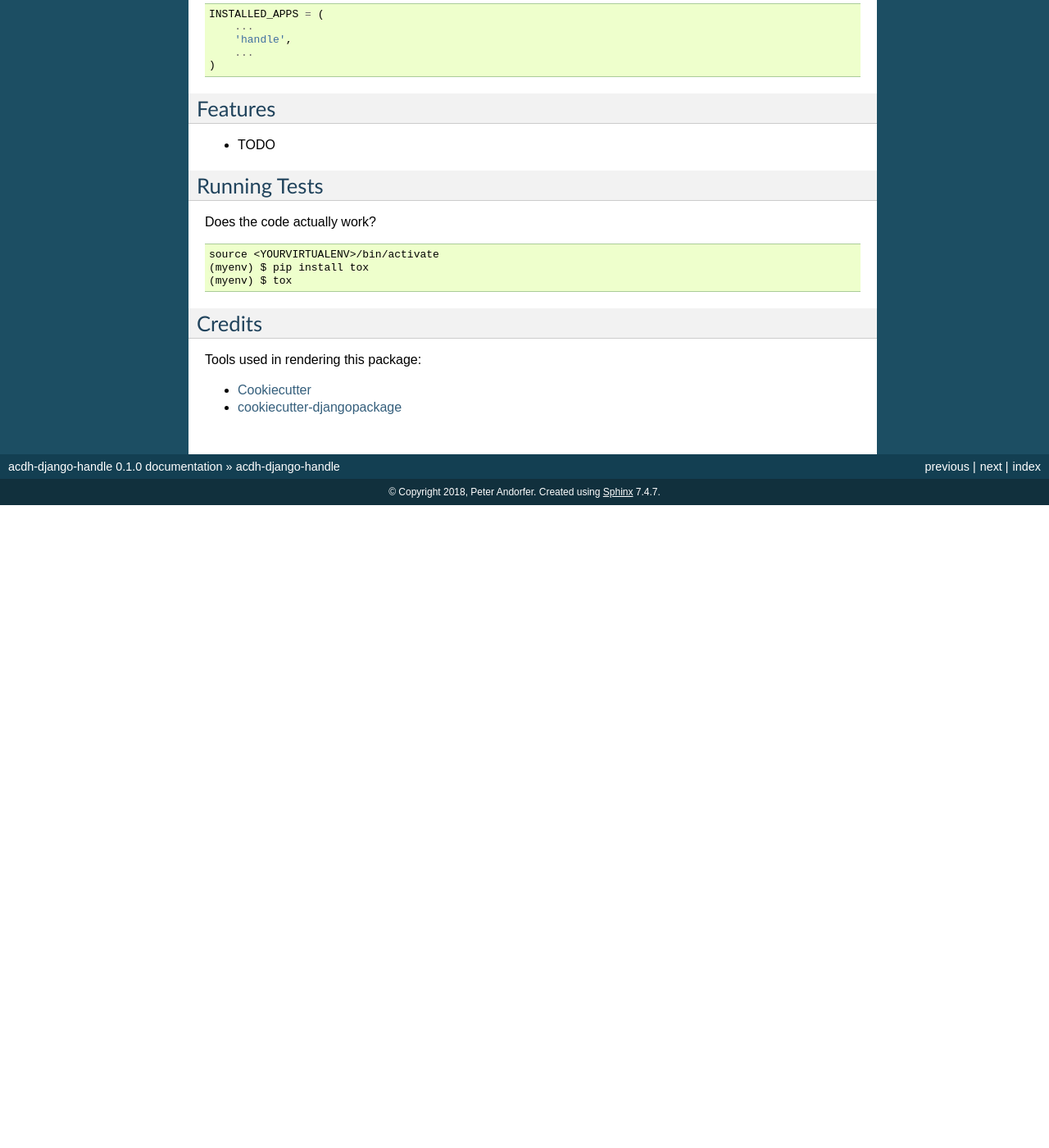
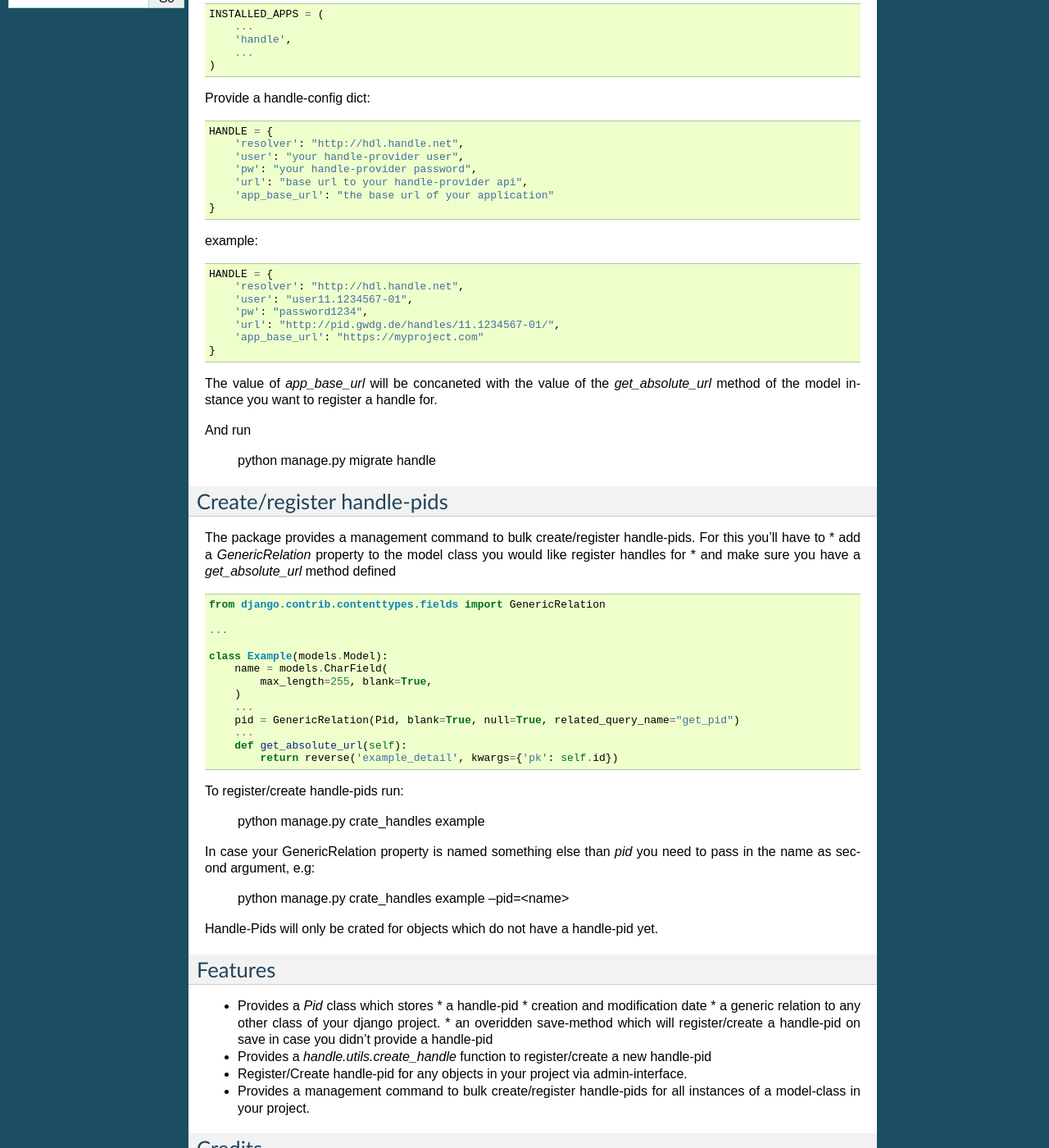
Before and after one commit to acdh-oeaw/acdh-django-handle, a Sphinx documentation site: the page built from docs/readme.rst, in a window 1280 px wide and 1400 px high, scrolled down 427 px. Shown: the whole window at 82% size. Built offline with Sphinx 7.4.7, drawn with Linux system fonts in a browser that asks for light colours; before the commit the page ends 1043 px from its top, so only the background shows below that; some of the changed text lies outside the part shown.

Commit message:
added files for management cmd and fleshed out readme.md

```diff
--- a/README.rst
+++ b/README.rst
@@ -11,7 +11,7 @@ acdh-django-handle
 .. image:: https://codecov.io/gh/acdh-oeaw/acdh-django-handle/branch/master/graph/badge.svg
     :target: https://codecov.io/gh/acdh-oeaw/acdh-django-handle
 
-A django app to create and manage handle-pids
+A django app to create and manage handle-pids.
 
 Documentation
 -------------
@@ -35,22 +35,86 @@ Add it to your `INSTALLED_APPS`:
         ...
     )
 
+Provide a handle-config dict:
+
+.. code-block:: python
+
+    HANDLE = {
+        'resolver': "http://hdl.handle.net",
+        'user': "your handle-provider user",
+        'pw': "your handle-provider password",
+        'url': "base url to your handle-provider api",
+        'app_base_url': "the base url of your application"
+    }
+
+example:
+
+.. code-block:: python
+
+    HANDLE = {
+        'resolver': "http://hdl.handle.net",
+        'user': "user11.1234567-01",
+        'pw': "password1234",
+        'url': "http://pid.gwdg.de/handles/11.1234567-01/",
+        'app_base_url': "https://myproject.com"
+    }
+
+The value of `app_base_url` will be concaneted with the value of the `get_absolute_url` method of the model instance you want to register a handle for.
+
+And run
+
+    python manage.py migrate handle
+
+
+Create/register handle-pids
+----
+
+The package provides a management command to bulk create/register handle-pids. For this you'll have to
+* add a `GenericRelation` property to the model class you would like register handles for
+* and make sure you have a `get_absolute_url` method defined
+
+.. code-block:: python
+
+    from django.contrib.contenttypes.fields import GenericRelation
+
+    ...
+
+    class Example(models.Model):
+        name = models.CharField(
+            max_length=255, blank=True,
+        )
+        ...
+        pid = GenericRelation(Pid, blank=True, null=True, related_query_name="get_pid")
+        ...
+        def get_absolute_url(self):
+            return reverse('example_detail', kwargs={'pk': self.id})
+
+To register/create handle-pids run:
+
+    python manage.py crate_handles example
+
+In case your GenericRelation property is named something else than `pid` you need to pass in the name as second argument, e.g:
+
+    python manage.py crate_handles example --pid=<name>
+
+Handle-Pids will only be crated for objects which do not have a handle-pid yet.
+
 
 Features
 --------
 
-* TODO
+* Provides a `Pid` class which stores
+  * a handle-pid
+  * creation and modification date
+  * a generic relation to any other class of your django project.
+  * an overidden save-method which will register/create a handle-pid on save in case you didn't provide a handle-pid
 
-Running Tests
--------------
+* Provides a `handle.utils.create_handle` function to register/create a new handle-pid
 
-Does the code actually work?
+* Register/Create handle-pid for any objects in your project via admin-interface.
 
-::
+* Provides a management command to bulk create/register handle-pids for all instances of a model-class in your project.
 
-    source <YOURVIRTUALENV>/bin/activate
-    (myenv) $ pip install tox
-    (myenv) $ tox
 
 Credits
 -------
--- a/setup.py
+++ b/setup.py
@@ -56,7 +56,9 @@ setup(
         'handle',
     ],
     include_package_data=True,
-    install_requires=[],
+    install_requires=[
+        'requests',
+    ],
     license="MIT",
     zip_safe=False,
     keywords='acdh-django-handle',
```
Also changed, not shown: docs/conf.py (+13 -13 lines), docs/usage.rst (+1 -14 lines), 3 other files.
